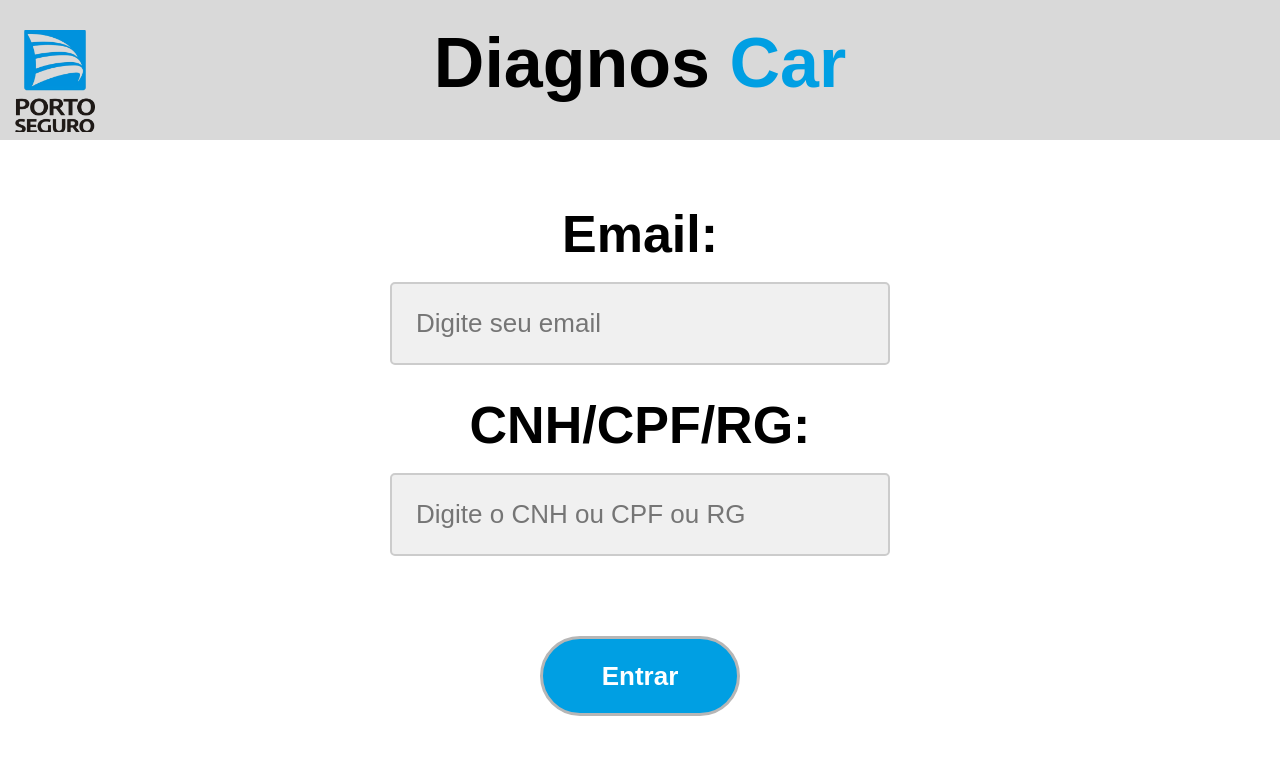
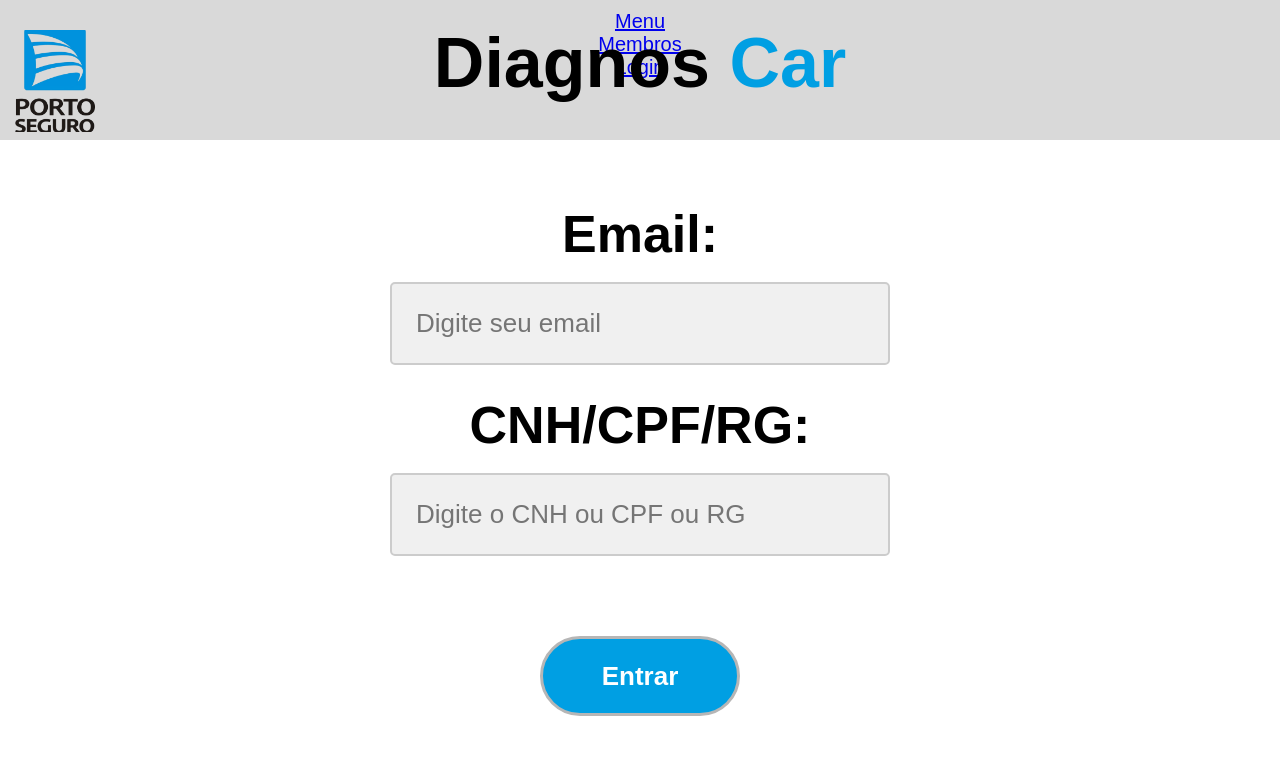
Before and after one commit to thejaobiell/sprint3-frontend, a React (Vite) app: page /login in a window 1280 px wide. Shown: the top 765 px of the page. Built offline with nearby package versions, Linux system fonts and the light colour scheme.

Commit message:
atualização header.tsx

```diff
--- a/src/components/Header/Header.tsx
+++ b/src/components/Header/Header.tsx
@@ -1,16 +1,29 @@
 import './Header.css';
+import { Link, useNavigate } from 'react-router-dom';
+
 const Header = () => {
+
+    const navigate = useNavigate();
+
+    const bmenu = () => {
+    navigate('/menu');
+    };
+
     return (
-    <>
-    <header>
-        <a href="iniciar.html">
-        <img id="logo" src="img/portoLogo/Porto Seguro1.png" alt="Logo porto" />
-        </a>
-        <h1 id="Diagnoscar"><span className="black">Diagnos</span> <span className="blue">Car</span>
-        </h1>
-    </header>
-    </>
-);
+        <header>
+                <img id="logo" src="img/portoLogo/Porto Seguro1.png" alt="Logo porto" onClick={bmenu}/>
+            <h1 id="Diagnoscar">
+                <span className="black">Diagnos</span> <span className="blue">Car</span>
+            </h1>
+            <nav>
+                <ul>
+                    <li><Link to="/Menu">Menu</Link></li>
+                    <li><Link to="/membros">Membros</Link></li>
+                    <li><Link to="/login">Login</Link></li>
+                </ul>
+            </nav>
+        </header>
+    );
 };
 
 export default Header;
```
